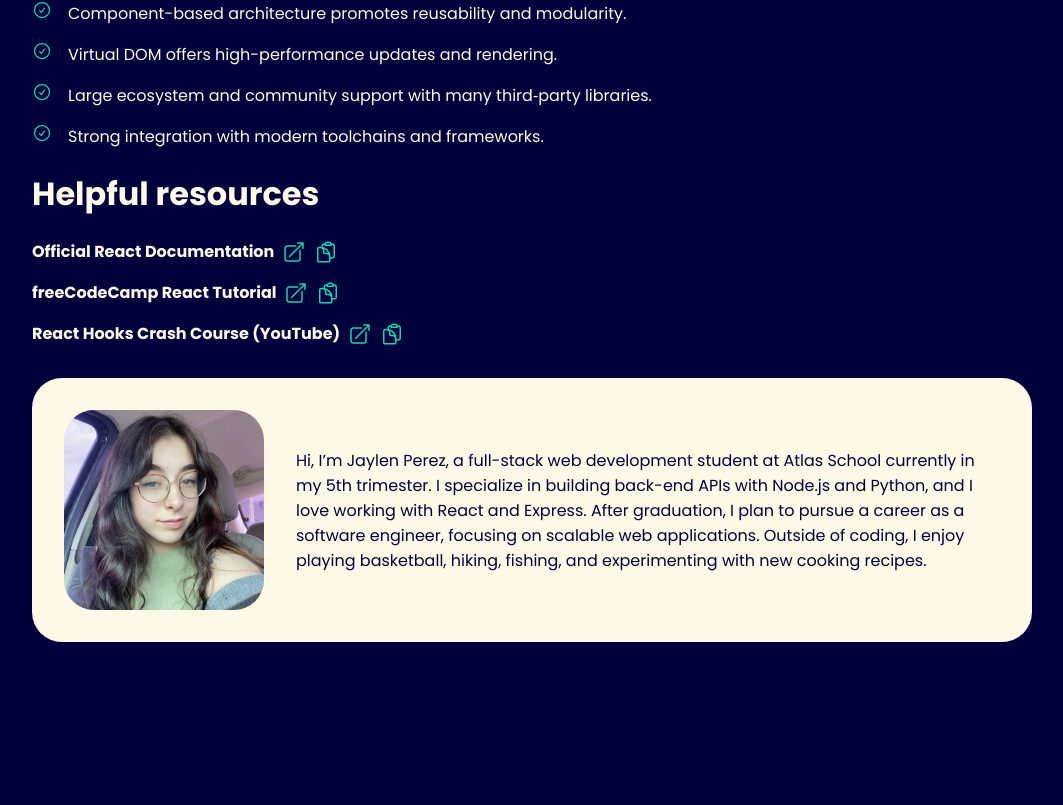
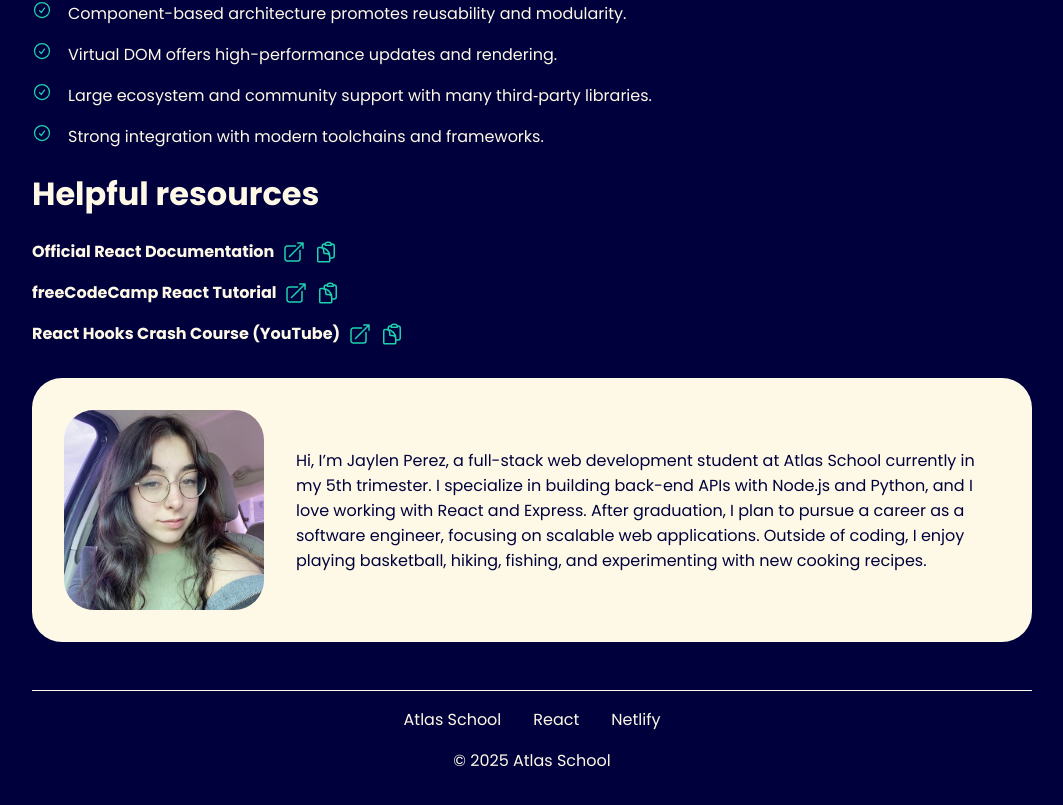
Before and after one commit to Jaylenperez/atlas-react-and-jsx, a React (Vite) app: page / in a window 1280 px wide. Shown: the part 386-1191 px from the top of the page, without its empty margins (108-1171 px from the left). Before the commit the page ends 1052 px from the top, so only its background shows below. Built offline with nearby package versions, Linux system fonts and the light colour scheme.

Commit message:
Task 5 Footer component

```diff
--- a/src/App.jsx
+++ b/src/App.jsx
@@ -5,6 +5,7 @@
 import CopyLink from './components/CopyLink'
 import HelpfulResource from './components/HelpfulResource'
 import AboutMe from './components/AboutMe'
+import Footer from './components/Footer'
 
 function App() {
   return (
@@ -45,6 +46,8 @@
       </Section>
 
       <AboutMe />
+
+      <Footer />
     </div>
   )
 }
--- /dev/null
+++ b/src/components/Footer.jsx
@@ -0,0 +1,23 @@
+import React from 'react'
+import links from '../assets/links.json'
+
+function Footer() {
+  const currentYear = new Date().getFullYear()
+
+  return (
+    <footer>
+      <ul>
+        {links.map(({ label, link }, idx) => (
+          <li key={idx}>
+            <a href={link} target="_blank" rel="noopener noreferrer">
+              {label}
+            </a>
+          </li>
+        ))}
+      </ul>
+      <div>© {currentYear} Atlas School</div>
+    </footer>
+  )
+}
+
+export default Footer
```
